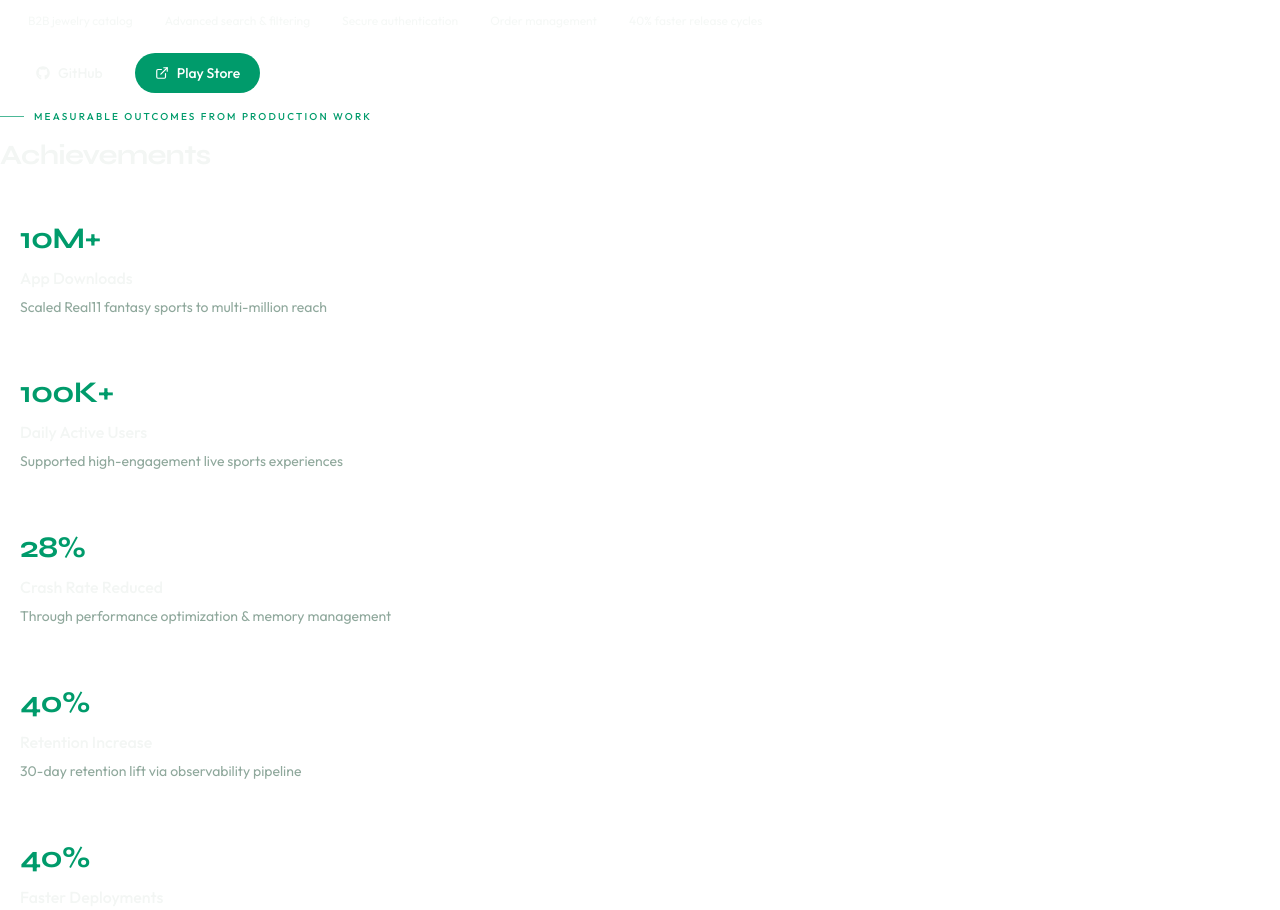
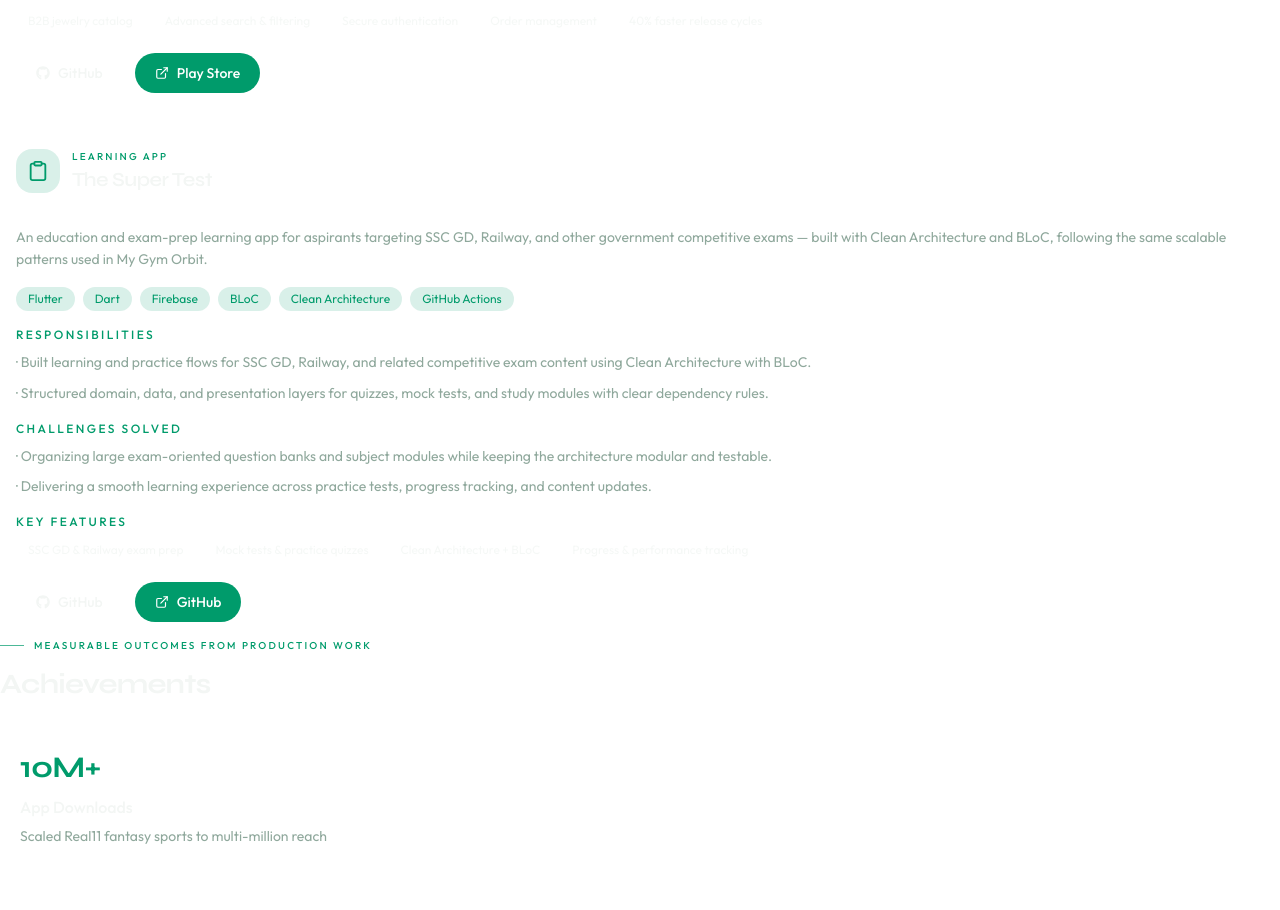
Before and after one commit to salsalvm/portfolio, a React (Vite) app: page / in a window 1280 px wide. Shown: the part 3906-4816 px from the top of the page. Built offline with nearby package versions, Linux system fonts and the light colour scheme.

Commit message:
project updated

```diff
--- a/src/components/ProjectCard.jsx
+++ b/src/components/ProjectCard.jsx
@@ -1,6 +1,6 @@
 import { motion } from 'framer-motion'
 import { FaGithub } from 'react-icons/fa6'
-import { FiExternalLink, FiSmartphone, FiShoppingBag, FiActivity } from 'react-icons/fi'
+import { FiExternalLink, FiSmartphone, FiShoppingBag, FiActivity, FiClipboard } from 'react-icons/fi'
 import GlassCard from './GlassCard'
 import Button from './Button'
 
@@ -14,6 +14,11 @@
     icon: FiShoppingBag,
     accent: 'from-amber-500/20 via-accent/10 to-transparent',
     tag: 'B2B Commerce',
+  },
+  'the-super-test': {
+    icon: FiClipboard,
+    accent: 'from-sky-400/20 via-accent/10 to-transparent',
+    tag: 'Learning App',
   },
 }
 
--- a/src/data/projects.json
+++ b/src/data/projects.json
@@ -51,6 +51,29 @@
       "github": "https://github.com/salsalvm",
       "liveDemo": "https://play.google.com/store/apps/details?id=com.india.ananjewels&pcampaignid=web_share",
       "liveDemoLabel": "Play Store"
+    },
+    {
+      "id": "the-super-test",
+      "name": "The Super Test",
+      "overview": "An education and exam-prep learning app for aspirants targeting SSC GD, Railway, and other government competitive exams — built with Clean Architecture and BLoC, following the same scalable patterns used in My Gym Orbit.",
+      "technologies": ["Flutter", "Dart", "Firebase", "BLoC", "Clean Architecture", "GitHub Actions"],
+      "responsibilities": [
+        "Built learning and practice flows for SSC GD, Railway, and related competitive exam content using Clean Architecture with BLoC.",
+        "Structured domain, data, and presentation layers for quizzes, mock tests, and study modules with clear dependency rules."
+      ],
+      "challenges": [
+        "Organizing large exam-oriented question banks and subject modules while keeping the architecture modular and testable.",
+        "Delivering a smooth learning experience across practice tests, progress tracking, and content updates."
+      ],
+      "features": [
+        "SSC GD & Railway exam prep",
+        "Mock tests & practice quizzes",
+        "Clean Architecture + BLoC",
+        "Progress & performance tracking"
+      ],
+      "github": "https://github.com/salsalvm",
+      "liveDemo": "https://github.com/salsalvm",
+      "liveDemoLabel": "GitHub"
     }
   ]
 }
```
